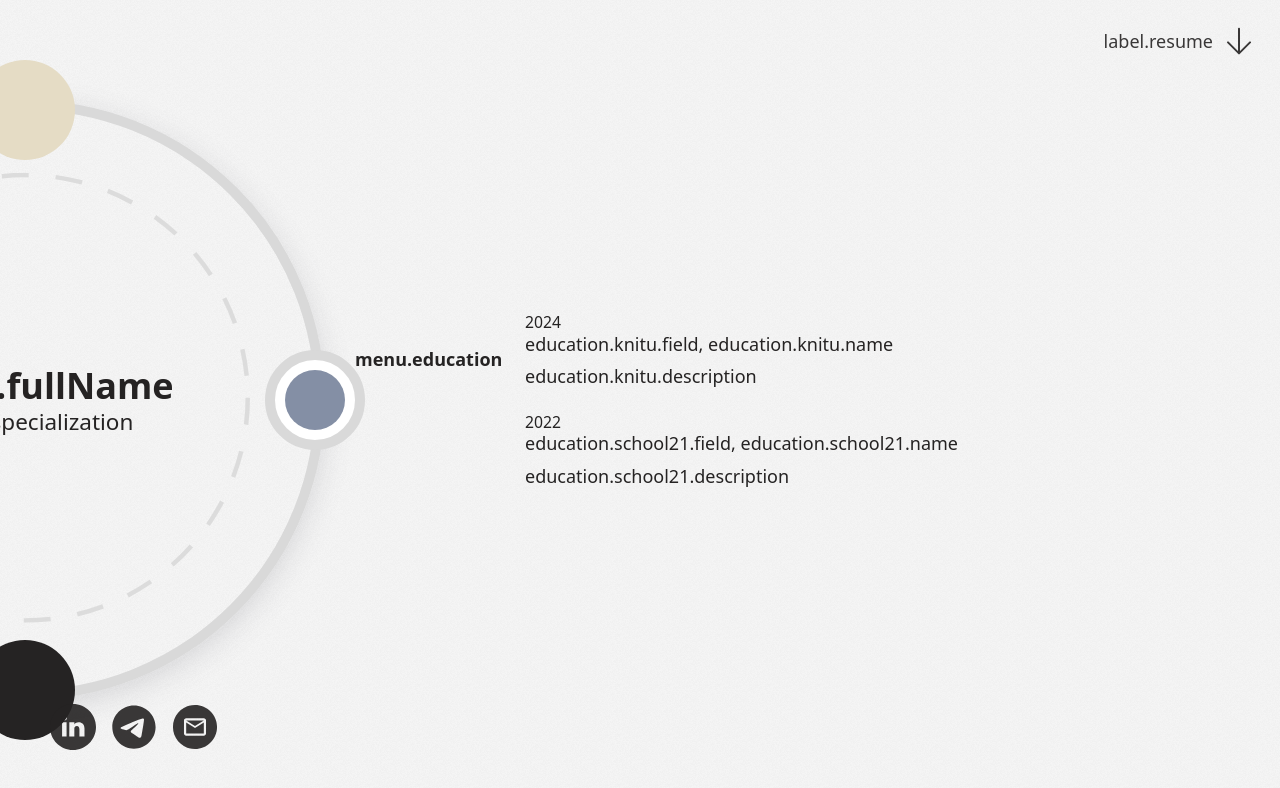
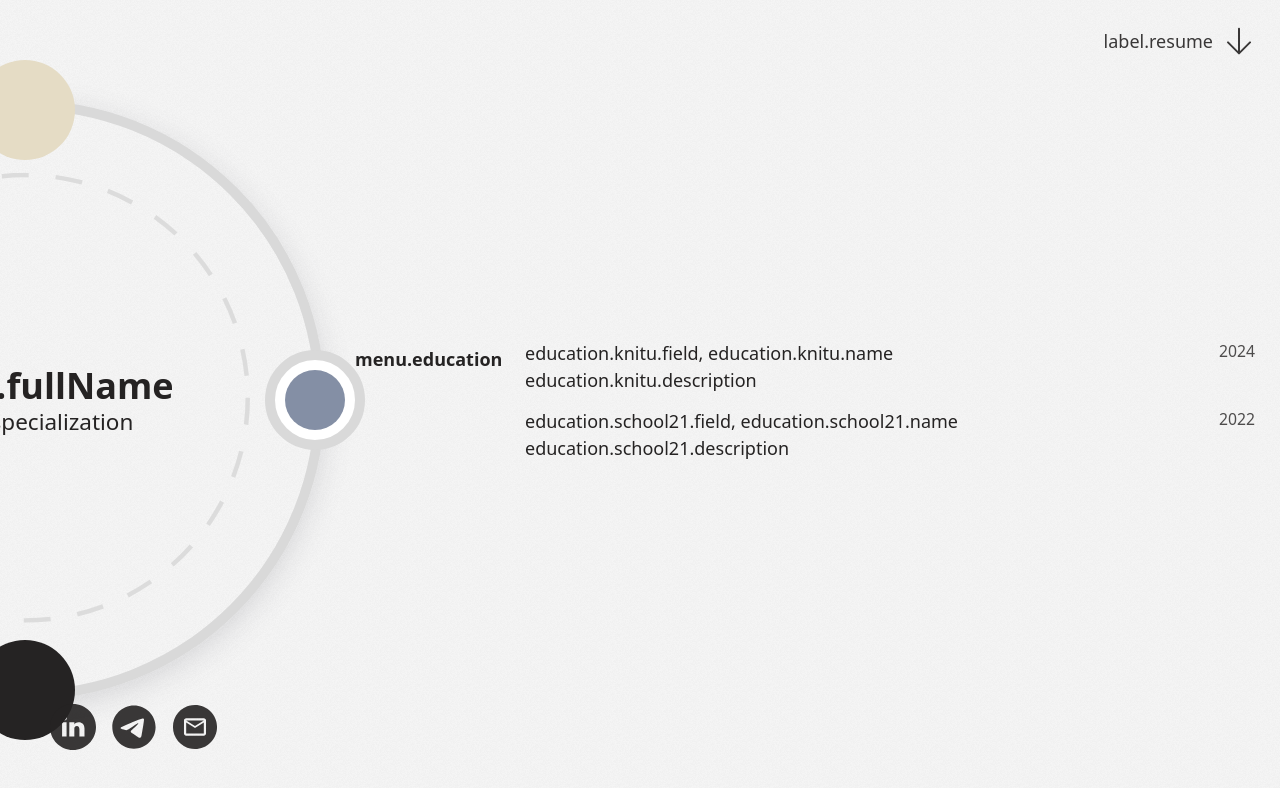
Before and after one commit to AtaiSamak/portfolio, a React (Create React App) app: page / in a window 1280 px wide. Both pictures are taken after a click on the element "menu.education". Shown: the top 788 px of the page. Built offline with nearby package versions, Linux system fonts and the light colour scheme.

Commit message:
refactor: converted px indentation to em

```diff
--- a/src/components/education/Education.module.scss
+++ b/src/components/education/Education.module.scss
@@ -2,8 +2,13 @@
 
 .container {
   & + & {
-    margin-top: 25px;
+    margin-top: 1em;
   }
+}
+
+.header {
+  display: flex;
+  justify-content: space-between;
 }
 
 .name,
@@ -12,9 +17,10 @@
 }
 
 .date {
+  opacity: 0.8;
   font-size: $font-size-sm;
 }
 
 .description {
-  margin-top: 10px;
+  margin-top: 0.25em;
 }
--- a/src/components/education/Education.tsx
+++ b/src/components/education/Education.tsx
@@ -12,9 +12,11 @@ const Education = () => {
     <>
       {educationConfig.map((item, index) => (
         <div key={index} className={styles.container}>
-          <div className={styles.date}>{item.date.getFullYear()}</div>
-          <div className={styles.name}>
-            {t(item.field)}, {t(item.name)}
+          <div className={styles.header}>
+            <div className={styles.name}>
+              {t(item.field)}, {t(item.name)}
+            </div>
+            <div className={styles.date}>{item.date.getFullYear()}</div>
           </div>
           <p className={styles.description}>{t(item.description)}</p>
         </div>
--- a/src/components/skills/Skills.module.scss
+++ b/src/components/skills/Skills.module.scss
@@ -1,12 +1,12 @@
 .skillBar {
   & + & {
-    margin-top: 25px;
+    margin-top: 1em;
   }
 }
 
 .skillBoxes {
   display: flex;
   flex-wrap: wrap;
-  margin-top: 50px;
+  margin-top: 1.5em;
   gap: 15px;
 }
--- a/src/components/work/Work.module.scss
+++ b/src/components/work/Work.module.scss
@@ -2,14 +2,14 @@
 
 .work {
   & + & {
-    margin-top: 40px;
+    margin-top: 1em;
   }
 }
 
 .header {
   display: flex;
   justify-content: space-between;
-  margin-bottom: 10px;
+  margin-bottom: 0.25em;
 }
 
 .date {
@@ -23,7 +23,7 @@
 }
 
 .projectName {
-  margin: 10px 0 5px;
+  margin: 0.25em 0 0.2em;
   font-weight: 500;
   a {
     color: #3795bd;
```
